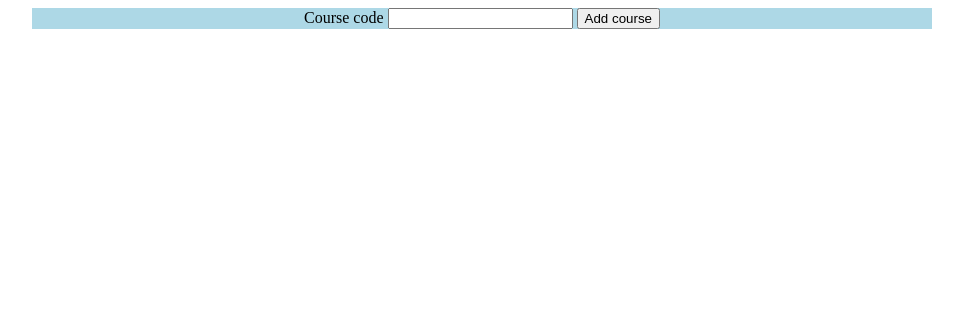
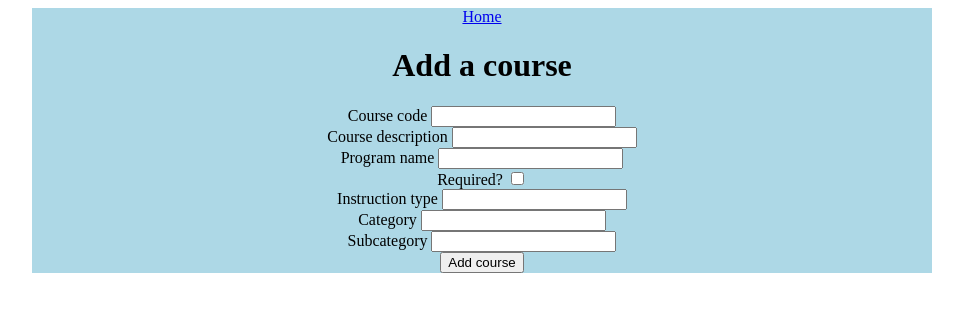
Before and after one commit to andersfnelson/project-app, a Flask app: page /addcourse in a window 1280 px wide. Shown: the top 312 px of the page, without its empty margins (158-1121 px from the left). Run offline with Flask 2, Linux system fonts and the light colour scheme; parts of the project's set-up code (start-up, migrations or seed data) failed here and were passed over.

Commit message:
working on courses, update template to have consistent home button

```diff
--- a/app.py
+++ b/app.py
@@ -133,11 +133,47 @@ def courses():
 def addcourse():
     if request.method == 'POST':
         course_code = request.form['coursecode']
-        query = 'INSERT INTO advising.COURSE_TBL (course_code) VALUES (\'%s\');' % (course_code)
+        course_desc = request.form['coursedesc']
+        program_name = request.form['programname']
+        required = 'required' in request.form
+        if required == True:
+            required = 1
+            print(required)
+        elif required == False:
+            required = 0
+            print(required)
+        instruction_type = request.form['instructiontype']
+        category = request.form['category']
+        subcategory = request.form['subcategory']
+        print(required)
+        #  Program id, term id, prerequisites not set up here yet because they are not elsewhere in the app
+        query = 'INSERT INTO advising.COURSE_TBL (course_code, course_description, required, instruction_type, category, sub_category) VALUES (\'%s\', \'%s\', \'%s\', \'%s\', \'%s\', \'%s\');' % (course_code, course_desc, required, instruction_type, category,subcategory)
         engine.execute(query)
         # print(fname)
         print(query)
         return redirect(url_for('courses'))
     return render_template('addcourse.html')
+
+@app.route('/viewcourse/<string:id>')
+def viewcourse(id):
+    sql = 'SELECT * FROM advising.COURSE_TBL WHERE course_id = \'%s\';' %(id)
+    result = engine.execute(sql).fetchall()
+    print(result)
+    return render_template('viewcourse.html', data = result)
+
+
+@app.route('/delcourse/<string:id>', methods = ['POST', 'GET'])
+def delcourse(id):
+    # print('deluser')
+    sql = 'DELETE FROM advising.COURSE_TBL WHERE course_id = \'%s\';' %(id)
+    engine.execute(sql)
+    # print (sql)
+    return redirect(url_for('courses'))
+
+@app.route('/editcourse/<string:id>')
+def editcourse(id):
+    sql = 'SELECT * FROM advising.COURSE_TBL WHERE course_id = \'%s\';' % (id)
+    result = engine.execute(sql).fetchall()
+    return render_template('editcourse.html', data=result)
 if __name__ == "__main__":
     app.run(debug=True)
--- a/templates/addcourse.html
+++ b/templates/addcourse.html
@@ -1,8 +1,28 @@
 {%extends "layout.html"%}
 {%block content%}
+<h1>Add a course</h1>
 <form method='POST'>
     <label for='coursecode'>Course code</label>
     <input type='text' name='coursecode'>
+    <br>
+    <label for='coursedesc'>Course description</label>
+    <input type='text' name='coursedesc'>
+    <br>
+    <label for='programname'>Program name</label>
+    <input type='text' name='programname'>
+    <br>
+    <label for='required'>Required?</label>
+    <input type='checkbox' name='required'>
+    <br>
+    <label for='instructiontype'>Instruction type</label>
+    <input type='text' name='instructiontype'>
+    <br>
+    <label for='category'>Category</label>
+    <input type='text' name='category'>
+    <br>
+    <label for='subcategory'>Subcategory</label>
+    <input type='text' name='subcategory'>
+    <br>
     <input type="submit" value="Add course">
 </form>
 {%endblock%}
--- a/templates/courses.html
+++ b/templates/courses.html
@@ -1,7 +1,6 @@
 {%extends "layout.html"%}
 {%block content%}
 <h1>Courses</h1>
-<a href="{{url_for('hello')}}">Home</a>
 <a href='/addcourse'>Add a course</a>
 <table>
     <tr>
@@ -10,8 +9,8 @@
     {% for item in data %}
     <tr>
         <td>{{item[2]}}</td>
-        <td><form action='/editrole/{{item[0]}}'><input type='submit' value="Edit"></form></td>
-        <td><form action='/delrole/{{item[0]}}'><input type='submit' value="Delete"></form></td>
+        <td><form action='/viewcourse/{{item[0]}}'><input type='submit' value="View"></form></td>
+        <td><form action='/delcourse/{{item[0]}}'><input type='submit' value="Delete"></form></td>
     </tr>
     {% endfor %}
     </table>
--- a/templates/index.html
+++ b/templates/index.html
@@ -8,7 +8,6 @@
   <meta name="description" content="The HTML5 Herald">
   <meta name="author" content="SitePoint">
 
-  <link rel="stylesheet" href="">
 
 </head>
 
--- a/templates/layout.html
+++ b/templates/layout.html
@@ -11,10 +11,12 @@
 </head>
 
 <body>
-    <div id='content'>{%block content%}
+    <div id='content'>
         <header>
+            <a href="{{url_for('hello')}}">Home</a>
             {%block header%}{%endblock%}
         </header>
+        {%block content%}
         {%endblock%}
     </div>
 </body>
--- a/templates/roles.html
+++ b/templates/roles.html
@@ -13,7 +13,6 @@
     {%block content%}
 <h1>Roles</h1>
 <br>
-<a href="{{url_for('hello')}}">Home</a>
 <a href=/addrole><button>Add new role</button></a>
 <table>
 <tr>
--- a/templates/users.html
+++ b/templates/users.html
@@ -13,7 +13,6 @@
     {%block content%}
 <h1>Users</h1>
 <br>
-<a href="{{url_for('hello')}}">Home</a>
 <a href=/adduser><button>Add new user</button></a>
 <table>
 <tr>
```
Also changed, not shown: templates/editcourse.html (added, +8 -0 lines), templates/viewcourse.html (added, +11 -0 lines).
